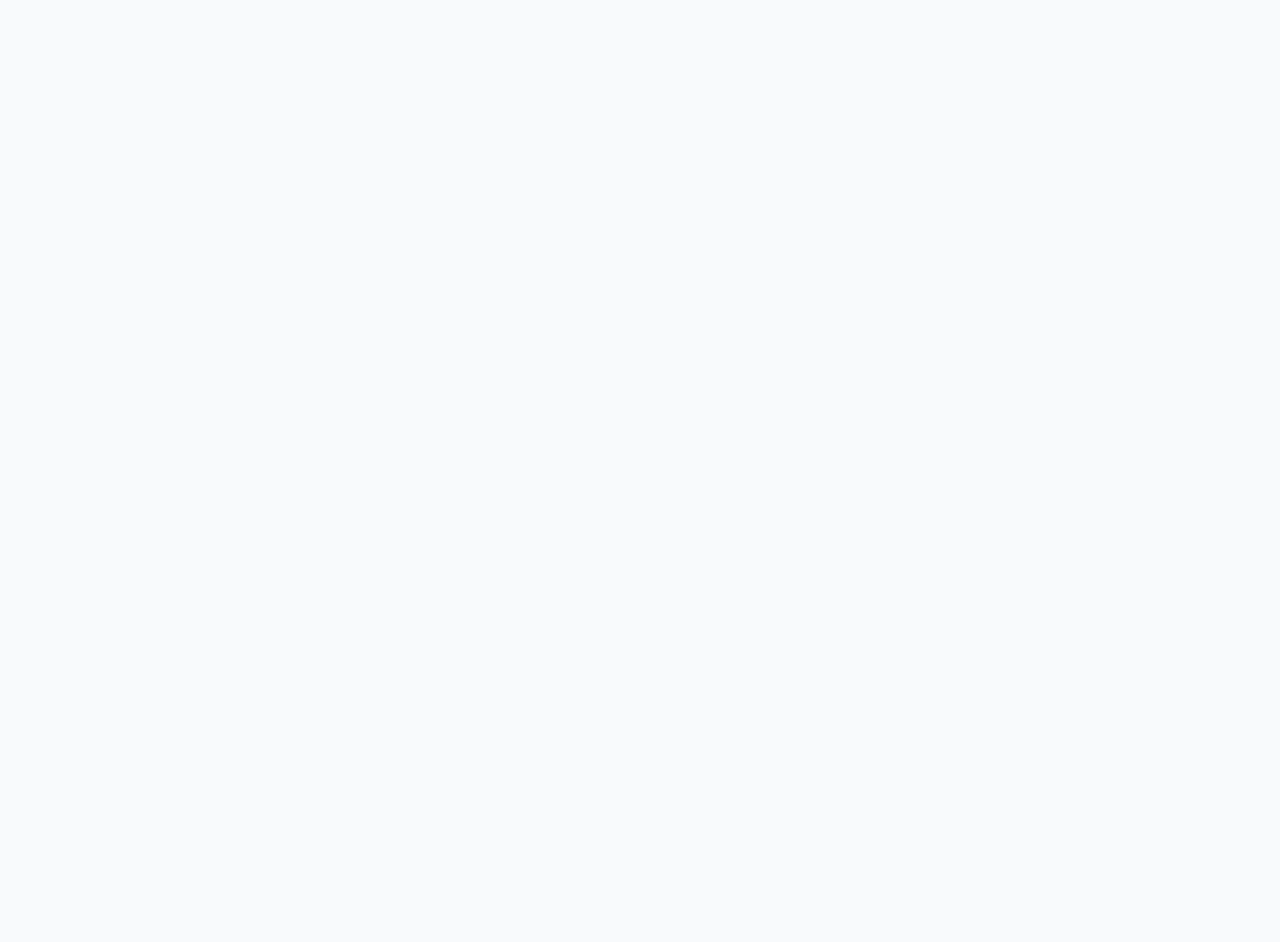
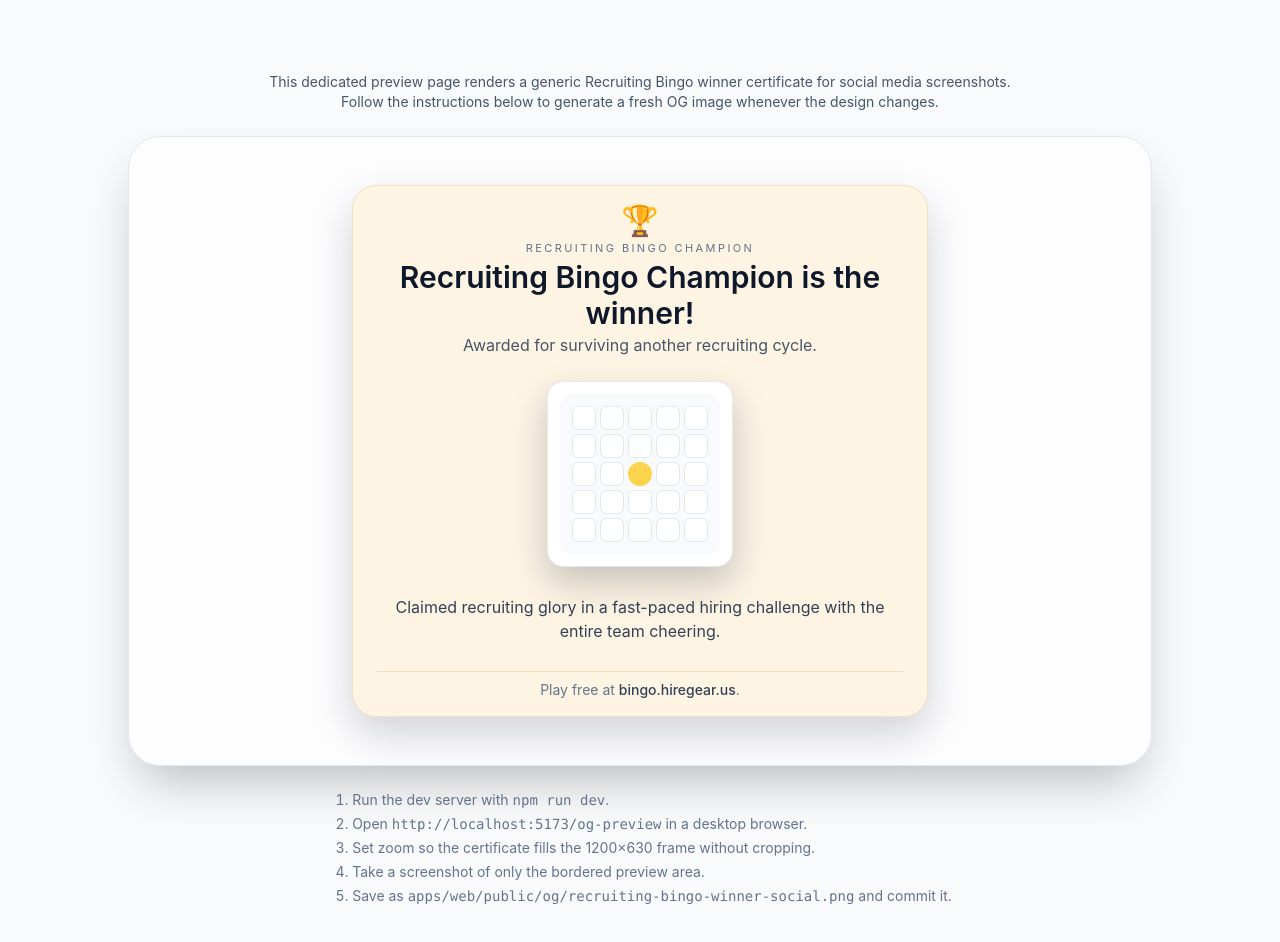
Before and after one commit to SomeGuy02312/recruiting-bingo, a React (Vite) app in the folder apps/web/: page /og-preview in a window 1280 px wide. Before the commit this address had no page. Shown: the top 942 px of the page. Before the commit the page ends 800 px from the top, so only its background shows below. Built offline with nearby package versions, Linux system fonts and the light colour scheme.

Commit message:
V1: LI share fixes

```diff
--- a/apps/web/index.html
+++ b/apps/web/index.html
@@ -5,21 +5,28 @@
     <link rel="icon" type="image/svg+xml" href="/vite.svg" />
     <meta name="viewport" content="width=device-width, initial-scale=1.0" />
     <title>Recruiting Bingo</title>
+    <meta
+      name="description"
+      content="A multiplayer, hiring-themed bingo game for recruiters and hiring teams. Spin up a room in seconds, share a link, and play together live."
+    />
+    <meta property="og:type" content="website" />
+    <meta property="og:site_name" content="Recruiting Bingo" />
     <meta property="og:title" content="Recruiting Bingo – I just got BINGO!" />
     <meta
       property="og:description"
-      content="A multiplayer, hiring-themed bingo game for recruiters and hiring teams. Spin up a room in seconds and play together live."
+      content="A multiplayer, hiring-themed bingo game for recruiters and hiring teams. Spin up a room in seconds, share a link, and play together live."
     />
-    <meta property="og:type" content="website" />
-    <meta property="og:site_name" content="HireGear" />
-    <meta property="og:image" content="https://bingo.hiregear.us/social/recruiting-bingo-winner-social.png" />
+    <meta property="og:image" content="https://bingo.hiregear.us/og/recruiting-bingo-winner-social.png" />
+    <meta property="og:image:width" content="1200" />
+    <meta property="og:image:height" content="630" />
+    <meta property="og:image:alt" content="Recruiting Bingo winner certificate preview" />
     <meta name="twitter:card" content="summary_large_image" />
     <meta name="twitter:title" content="Recruiting Bingo – I just got BINGO!" />
     <meta
       name="twitter:description"
-      content="A multiplayer, hiring-themed bingo game for recruiters and hiring teams. Spin up a room in seconds and play together live."
+      content="A multiplayer, hiring-themed bingo game for recruiters and hiring teams. Spin up a room in seconds, share a link, and play together live."
     />
-    <meta name="twitter:image" content="https://bingo.hiregear.us/social/recruiting-bingo-winner-social.png" />
+    <meta name="twitter:image" content="https://bingo.hiregear.us/og/recruiting-bingo-winner-social.png" />
   </head>
   <body>
     <div id="root"></div>
--- a/apps/web/src/App.tsx
+++ b/apps/web/src/App.tsx
@@ -3,6 +3,7 @@ import { LandingPage } from "./routes/LandingPage";
 import { RoomPage } from "./routes/RoomPage";
 import { WinnerPage } from "./routes/WinnerPage";
 import { AboutPage } from "./routes/AboutPage";
+import { OgPreviewPage } from "./routes/OgPreviewPage";
 
 function App() {
   return (
@@ -11,6 +12,7 @@ function App() {
       <Route path="/about" element={<AboutPage />} />
       <Route path="/r/:roomId" element={<RoomPage />} />
       <Route path="/w/:roomId/:playerId" element={<WinnerPage />} />
+      <Route path="/og-preview" element={<OgPreviewPage />} />
     </Routes>
   );
 }
--- /dev/null
+++ b/apps/web/src/components/WinnerCertificate.tsx
@@ -0,0 +1,106 @@
+import type { RefObject } from "react";
+
+export interface WinnerCertificateProps {
+  winnerName: string;
+  subtitle?: string;
+  summaryLine?: string;
+  cardImageUrl?: string | null;
+  footerLinkUrl?: string;
+  footerLinkLabel?: string;
+  certificateRef?: RefObject<HTMLDivElement | null> | null;
+  highlightEmoji?: string;
+}
+
+const DEFAULT_SUBTITLE = "Awarded for surviving another recruiting cycle.";
+const DEFAULT_FOOTER_LINK_URL = "https://bingo.hiregear.us";
+const DEFAULT_FOOTER_LINK_LABEL = "bingo.hiregear.us";
+
+export function WinnerCertificate({
+  winnerName,
+  subtitle = DEFAULT_SUBTITLE,
+  summaryLine,
+  cardImageUrl,
+  footerLinkUrl = DEFAULT_FOOTER_LINK_URL,
+  footerLinkLabel = DEFAULT_FOOTER_LINK_LABEL,
+  certificateRef,
+  highlightEmoji = "🏆",
+}: WinnerCertificateProps) {
+  return (
+    <div
+      ref={certificateRef}
+      className="bg-[#fdf4e4] rounded-3xl border border-[#f1e1c5] shadow-[0_18px_40px_rgba(15,23,42,0.18)] px-6 py-4 flex flex-col items-center text-center"
+    >
+      <header className="flex flex-col items-center text-center">
+        <div className="mb-0.5 flex justify-center text-3xl" aria-hidden="true">
+          {highlightEmoji}
+        </div>
+        <p className="mb-0.5 text-[11px] uppercase tracking-[0.22em] text-slate-500">RECRUITING BINGO CHAMPION</p>
+        <h1 className="mb-0.5 text-3xl font-semibold text-slate-900">{winnerName} is the winner!</h1>
+        {subtitle ? <p className="mb-2 text-base text-slate-600">{subtitle}</p> : null}
+      </header>
+
+      <div className="mt-4 flex w-full flex-col items-center gap-4">
+        {cardImageUrl ? <CapturedCardImage cardImageUrl={cardImageUrl} /> : <CardPlaceholder />}
+
+        {summaryLine ? (
+          <p className="mt-3 max-w-xl text-center text-base text-slate-700 mx-auto">{summaryLine}</p>
+        ) : null}
+        <div className="mt-3 w-full border-t border-[#f0ddbf] pt-2">
+          <p className="text-center text-sm text-slate-500">
+            Play free at{" "}
+            {footerLinkUrl ? (
+              <a
+                href={footerLinkUrl}
+                target="_blank"
+                rel="noopener noreferrer"
+                className="font-medium text-slate-700 underline-offset-2 hover:underline"
+              >
+                {footerLinkLabel}
+              </a>
+            ) : (
+              <span className="font-medium text-slate-700">{footerLinkLabel}</span>
+            )}
+            .
+          </p>
+        </div>
+      </div>
+    </div>
+  );
+}
+
+function CapturedCardImage({ cardImageUrl }: { cardImageUrl: string }) {
+  return (
+    <div className="flex justify-center">
+      <div
+        className="inline-flex rounded-2xl border border-slate-200 bg-white px-3 py-3 shadow-[0_16px_35px_rgba(15,23,42,0.22)]"
+        style={{
+          transform: "perspective(900px) rotateX(18deg) rotateZ(8deg) translateY(-4px)",
+          transformOrigin: "center",
+        }}
+      >
+        <img src={cardImageUrl} alt="Winning Recruiting Bingo card" className="block h-auto w-[260px] max-w-full rounded-xl" />
+      </div>
+    </div>
+  );
+}
+
+function CardPlaceholder() {
+  return (
+    <div className="flex justify-center">
+      <div className="inline-flex rounded-2xl border border-slate-200 bg-white px-3 py-3 shadow-[0_16px_35px_rgba(15,23,42,0.22)]">
+        <div className="grid grid-cols-5 gap-1 rounded-xl bg-slate-50 p-3">
+          {Array.from({ length: 25 }).map((_, index) => (
+            <span
+              key={index}
+              className={
+                index === 12
+                  ? "h-6 w-6 rounded-full bg-amber-300"
+                  : "h-6 w-6 rounded-md border border-slate-200 bg-white"
+              }
+            />
+          ))}
+        </div>
+      </div>
+    </div>
+  );
+}
--- a/apps/web/src/components/layout/PageShell.tsx
+++ b/apps/web/src/components/layout/PageShell.tsx
@@ -2,7 +2,12 @@ import { Link } from "react-router-dom";
 import type { PropsWithChildren } from "react";
 import { useThemeMode } from "../../theme/theme-context";
 
-export function PageShell({ children }: PropsWithChildren) {
+interface PageShellProps extends PropsWithChildren {
+  hideHeader?: boolean;
+  mainClassName?: string;
+}
+
+export function PageShell({ children, hideHeader = false, mainClassName }: PageShellProps) {
   const { mode, toggle } = useThemeMode();
   const isDark = mode === "dark";
 
@@ -17,9 +22,11 @@ export function PageShell({ children }: PropsWithChildren) {
   const betaClass = isDark ? "text-xs uppercase tracking-[0.3em] text-slate-400" : "text-xs uppercase tracking-[0.3em] text-slate-500";
   const brandClass = isDark ? "text-lg font-semibold tracking-tight text-slate-50" : "text-lg font-semibold tracking-tight text-slate-900";
   const shellClass = isDark ? "text-slate-100" : "text-slate-900";
+  const resolvedMainClass = mainClassName ?? "mx-auto w-full max-w-6xl px-4 py-8";
 
   return (
     <div className={shellClass}>
+      {!hideHeader ? (
         <header className={headerClass}>
           <div className="mx-auto flex w-full max-w-6xl items-center justify-between px-4 py-3">
             <Link to="/" className={brandClass}>
@@ -39,7 +46,8 @@ export function PageShell({ children }: PropsWithChildren) {
             </div>
           </div>
         </header>
-      <main className="mx-auto w-full max-w-6xl px-4 py-8">{children}</main>
+      ) : null}
+      <main className={resolvedMainClass}>{children}</main>
     </div>
   );
 }
--- /dev/null
+++ b/apps/web/src/routes/OgPreviewPage.tsx
@@ -0,0 +1,45 @@
+import { WinnerCertificate } from "../components/WinnerCertificate";
+import { PageShell } from "../components/layout/PageShell";
+
+// NOTE: This route is used to capture a static OG/social preview image of the winner certificate.
+// 1. Run the app locally: npm run dev
+// 2. Navigate to http://localhost:5173/og-preview
+// 3. Adjust browser zoom so the certificate fits comfortably.
+// 4. Take a 1200x630 screenshot of the certificate container only.
+// 5. Save it to apps/web/public/og/recruiting-bingo-winner-social.png
+// 6. Commit the PNG so it is served at https://bingo.hiregear.us/og/recruiting-bingo-winner-social.png
+
+export function OgPreviewPage() {
+  const summaryLine = "Claimed recruiting glory in a fast-paced hiring challenge with the entire team cheering.";
+
+  return (
+    <PageShell hideHeader mainClassName="w-full px-4 py-8">
+      <div className="flex min-h-screen flex-col items-center gap-6 bg-slate-50 px-6 py-10">
+        <div className="max-w-3xl text-center text-sm text-slate-600">
+          <p>
+            This dedicated preview page renders a generic Recruiting Bingo winner certificate for social media screenshots.
+            Follow the instructions below to generate a fresh OG image whenever the design changes.
+          </p>
+        </div>
+        <div className="w-full max-w-5xl rounded-[32px] border border-slate-200 bg-white/70 p-6 shadow-2xl" style={{ width: 1200, height: 630 }}>
+          <div className="flex h-full w-full items-center justify-center">
+            <div className="w-full max-w-xl">
+              <WinnerCertificate winnerName="Recruiting Bingo Champion" summaryLine={summaryLine} />
+            </div>
+          </div>
+        </div>
+        <div className="max-w-3xl text-sm text-slate-500">
+          <ol className="list-decimal space-y-1 pl-6">
+            <li>Run the dev server with <code>npm run dev</code>.</li>
+            <li>Open <code>http://localhost:5173/og-preview</code> in a desktop browser.</li>
+            <li>Set zoom so the certificate fills the 1200×630 frame without cropping.</li>
+            <li>Take a screenshot of only the bordered preview area.</li>
+            <li>Save as <code>apps/web/public/og/recruiting-bingo-winner-social.png</code> and commit it.</li>
+          </ol>
+        </div>
+      </div>
+    </PageShell>
+  );
+}
+
+export default OgPreviewPage;
```
Also changed, not shown: apps/web/src/routes/WinnerPage.tsx (+7 -52 lines), apps/web/public/og/recruiting-bingo-winner-social.png (added), 1 other file (tests, documents, lock files or other folders). Lines whose indentation alone changed are shown as unchanged.
